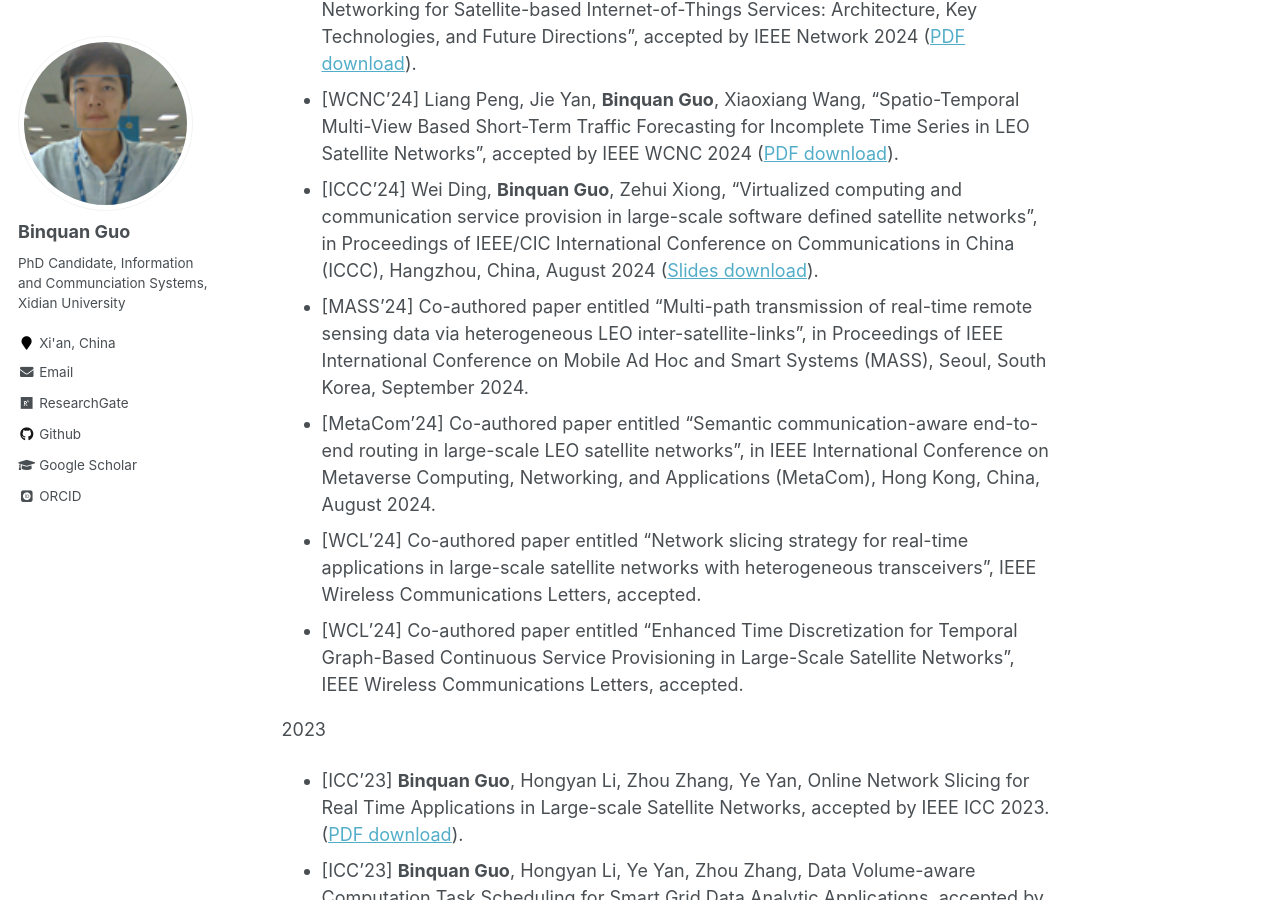
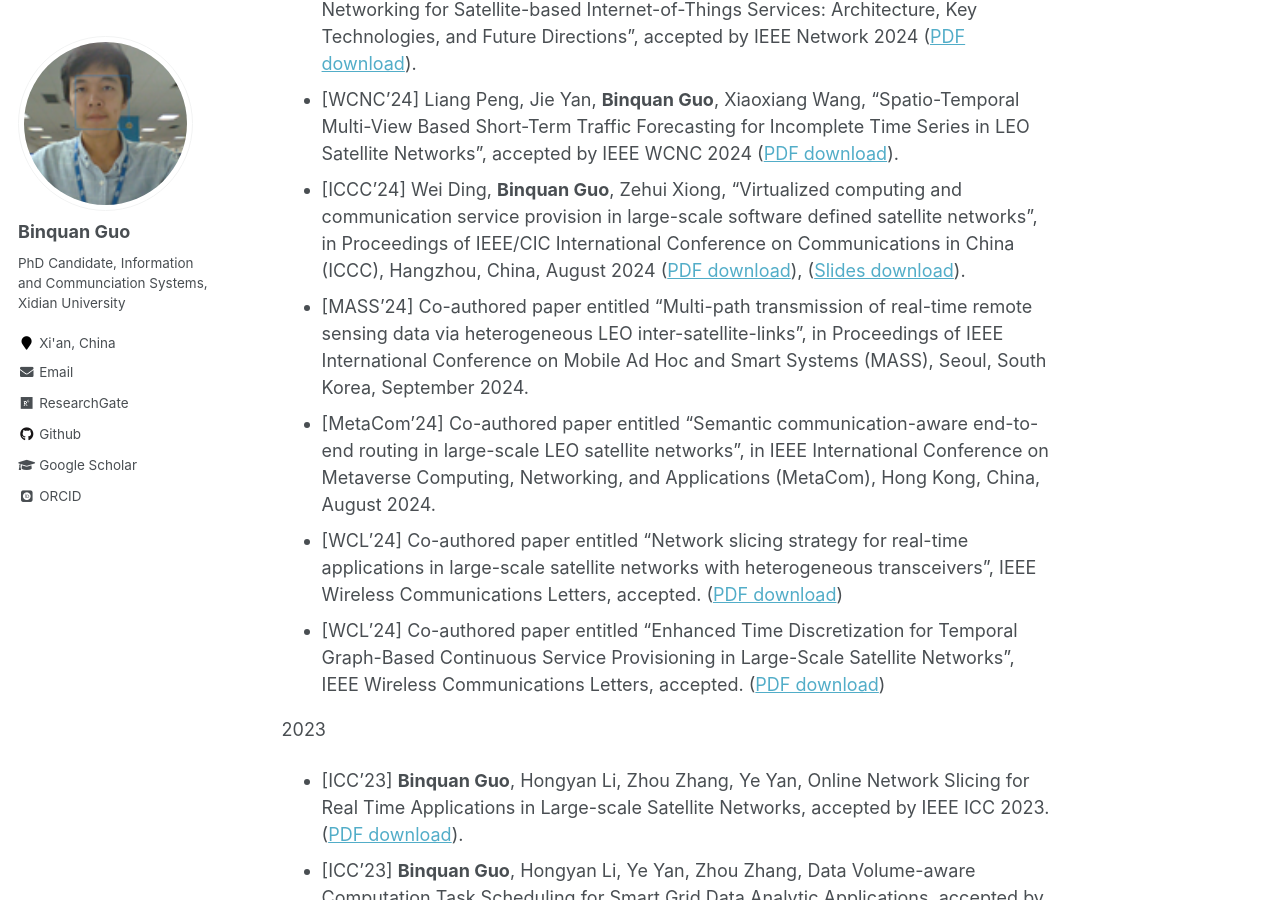
Before and after one commit to wilixx/wilixx.github.io, a Jekyll site: the page built from _pages/about.md, in a window 1280 px wide and 900 px high, scrolled down 2476 px. Built offline with Jekyll 4.4.1, drawn with Linux system fonts in a browser that asks for light colours; some web fonts are replaced.

Commit message:
Update about.md

```diff
--- a/_pages/about.md
+++ b/_pages/about.md
@@ -16,7 +16,7 @@ Life is a hard but precious journey. **If you are interested to collaborate with
 
 News
 ======
-* [8/2024] Co-authored paper entitled "Virtualized computing and communication service provision in large-scale software defined satellite networks", in Proceedings of IEEE/CIC International Conference on Communications in China (ICCC), Hangzhou, China, August 2024.  ([Slides download](https://github.com/wilixx/wilixx.github.io/blob/master/files/guo_ICCC2024_ppt_0808.pdf)).
+* [8/2024] Co-authored paper entitled "Virtualized computing and communication service provision in large-scale software defined satellite networks", in Proceedings of IEEE/CIC International Conference on Communications in China (ICCC), Hangzhou, China, August 2024.  ([PDF download](https://ieeexplore.ieee.org/document/10681883)), ([Slides download](https://github.com/wilixx/wilixx.github.io/blob/master/files/guo_ICCC2024_ppt_0808.pdf)).
 * [8/2023] Presented one co-authored paper in IEEE ICCC 2023, in Hangzhou, China.
 * [3/2024] Co-authored paper entitled 'Time-deterministic Networking for Satellite-based Internet-of-Things Services: Architecture, Key Technologies, and Future Directions', accepted by IEEE Network 2024 ([PDF download](https://ieeexplore.ieee.org/document/10477426)).
 * [12/2023] Co-authored paper entitled 'Spatio-Temporal Multi-View Based Short-Term Traffic Forecasting for Incomplete Time Series in LEO Satellite Networks', accepted by IEEE Wireless Communications and Networking Conference, 2024 ([PDF download](https://ieeexplore.ieee.org/document/10570573)).
@@ -55,11 +55,11 @@ Publications
 2024
 * [Network'24] Yu Hun, **Binquan Guo**, Chungang Yang, Zhu Han, "Time-deterministic Networking for Satellite-based Internet-of-Things Services: Architecture, Key Technologies, and Future Directions", accepted by IEEE Network 2024 ([PDF download](https://ieeexplore.ieee.org/document/10477426)).
 * [WCNC'24] Liang Peng, Jie Yan, **Binquan Guo**, Xiaoxiang Wang, "Spatio-Temporal Multi-View Based Short-Term Traffic Forecasting for Incomplete Time Series in LEO Satellite Networks", accepted by IEEE WCNC 2024 ([PDF download](https://ieeexplore.ieee.org/document/10570573)).
-* [ICCC'24] Wei Ding, **Binquan Guo**, Zehui Xiong, "Virtualized computing and communication service provision in large-scale software defined satellite networks", in Proceedings of IEEE/CIC International Conference on Communications in China (ICCC), Hangzhou, China, August 2024 ([Slides download](https://github.com/wilixx/wilixx.github.io/blob/master/files/guo_ICCC2024_ppt_0808.pdf)).
+* [ICCC'24] Wei Ding, **Binquan Guo**, Zehui Xiong, "Virtualized computing and communication service provision in large-scale software defined satellite networks", in Proceedings of IEEE/CIC International Conference on Communications in China (ICCC), Hangzhou, China, August 2024 ([PDF download](https://ieeexplore.ieee.org/document/10681883)), ([Slides download](https://github.com/wilixx/wilixx.github.io/blob/master/files/guo_ICCC2024_ppt_0808.pdf)).
 * [MASS'24] Co-authored paper entitled  "Multi-path transmission of real-time remote sensing data via heterogeneous LEO inter-satellite-links", in Proceedings of IEEE International Conference on Mobile Ad Hoc and Smart Systems (MASS), Seoul, South Korea, September 2024.
 * [MetaCom'24] Co-authored paper entitled "Semantic communication-aware end-to-end routing in large-scale LEO satellite networks", in IEEE International Conference on Metaverse Computing, Networking, and Applications (MetaCom), Hong Kong, China, August 2024.
-* [WCL'24] Co-authored paper entitled "Network slicing strategy for real-time applications in large-scale satellite networks with heterogeneous transceivers", IEEE Wireless Communications Letters, accepted.
-* [WCL'24] Co-authored paper entitled "Enhanced Time Discretization for Temporal Graph-Based Continuous Service Provisioning in Large-Scale Satellite Networks", IEEE Wireless Communications Letters, accepted.
+* [WCL'24] Co-authored paper entitled "Network slicing strategy for real-time applications in large-scale satellite networks with heterogeneous transceivers", IEEE Wireless Communications Letters, accepted. ([PDF download](https://ieeexplore.ieee.org/document/10540358))
+* [WCL'24] Co-authored paper entitled "Enhanced Time Discretization for Temporal Graph-Based Continuous Service Provisioning in Large-Scale Satellite Networks", IEEE Wireless Communications Letters, accepted. ([PDF download](https://ieeexplore.ieee.org/document/10612837))
 
 2023
 * [ICC'23] **Binquan Guo**, Hongyan Li, Zhou Zhang, Ye Yan, Online Network Slicing for Real Time Applications in Large-scale Satellite Networks, accepted by IEEE ICC 2023. ([PDF download](https://ieeexplore.ieee.org/document/10279431)).
```
